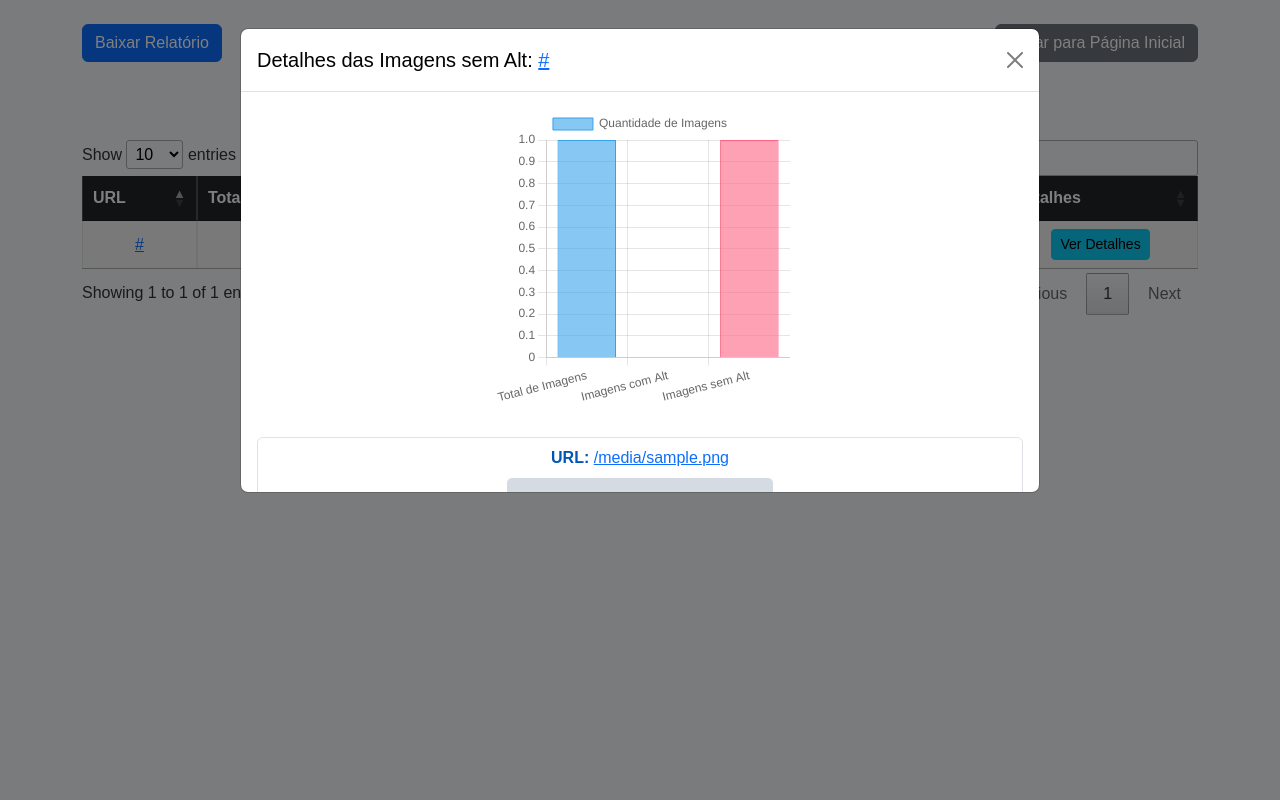
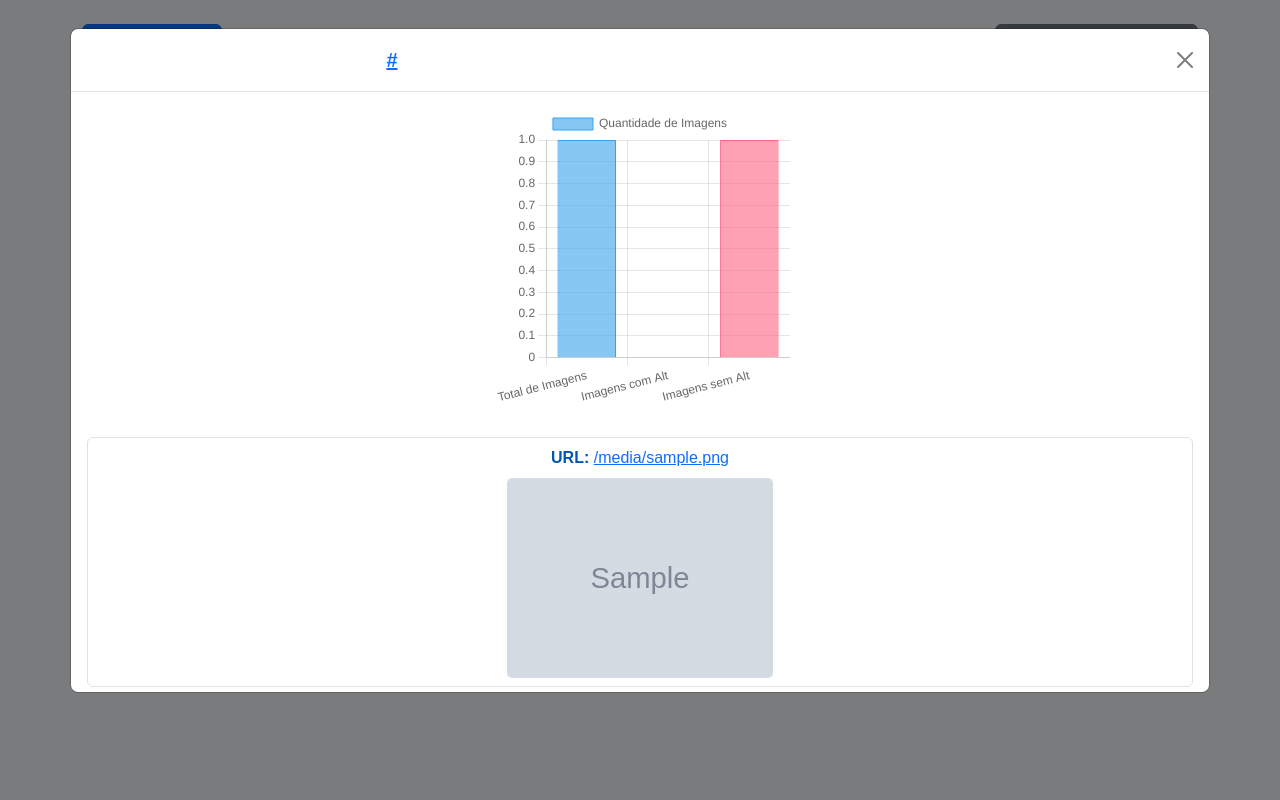
Before and after one commit to fabioramos-02/Acessibilidade, a Django app: template acessibilidade/meu_app/templates/meu_app/resultados.html in a window 1280 px wide, after a click on "Ver Detalhes". Run offline with Django 5.2, Linux system fonts and the light colour scheme; the template is opened without the code that fills it: most values are stand-ins (such as "Sample title", 1, 10 or a date in 2020); grey boxes marked "Sample" are stand-in pictures; some libraries are stand-ins or nearby versions.

Commit message:
adiciona estilos personalizados para o modal na página de resultados

```diff
--- a/acessibilidade/meu_app/static/css/result.css
+++ b/acessibilidade/meu_app/static/css/result.css
@@ -112,3 +112,33 @@ ul li img {
     max-height: 400px;
     overflow-y: auto;
 }
+
+/* Estilos personalizados para o modal */
+.modal-content {
+    color: #fff; /* Texto branco para contraste */
+}
+
+.modal-header {
+    color: #fff;
+}
+
+.modal-title {
+    font-weight: bold;
+}
+
+.modal-body {
+    color: #fff;
+    max-height: 80vh; /* Altura máxima */
+    overflow-y: auto; /* Habilitar rolagem */
+}
+
+
+/* Botão de fechar */
+.btn-close {
+    background-color: #fff;
+    border: none;
+}
+
+.btn-close:hover {
+    background-color: #ddd;
+}
--- a/acessibilidade/meu_app/templates/meu_app/resultados.html
+++ b/acessibilidade/meu_app/templates/meu_app/resultados.html
@@ -6,16 +6,28 @@
     <meta name="viewport" content="width=device-width, initial-scale=1.0" />
     <title>Relatório de Acessibilidade</title>
     <script src="https://cdn.jsdelivr.net/npm/chart.js"></script>
-    <link href="https://cdn.jsdelivr.net/npm/bootstrap@5.3.0-alpha3/dist/css/bootstrap.min.css" rel="stylesheet">
-    <link rel="stylesheet" href="https://cdn.datatables.net/1.13.4/css/jquery.dataTables.min.css">
+    <link
+      href="https://cdn.jsdelivr.net/npm/bootstrap@5.3.0-alpha3/dist/css/bootstrap.min.css"
+      rel="stylesheet"
+    />
+    <link
+      rel="stylesheet"
+      href="https://cdn.datatables.net/1.13.4/css/jquery.dataTables.min.css"
+    />
     <link rel="stylesheet" href="{% static 'css/result.css' %}" />
   </head>
   <body>
     <div class="container mt-4">
       <!-- Botões principais -->
       <div class="buttons-container d-flex justify-content-between mb-3">
-            <a href="{% url 'download_file' 'relatorio_auditoria.docx' %}" class="btn btn-primary">Baixar Relatório</a>
-            <a href="{% url 'index' %}" class="btn btn-secondary">Voltar para Página Inicial</a>
+        <a
+          href="{% url 'download_file' 'relatorio_auditoria.docx' %}"
+          class="btn btn-primary"
+          >Baixar Relatório</a
+        >
+        <a href="{% url 'index' %}" class="btn btn-secondary"
+          >Voltar para Página Inicial</a
+        >
       </div>
 
       <h1 class="text-center mb-4">Relatório de Acessibilidade</h1>
@@ -41,7 +53,7 @@
             <td>{{ detalhes.detalhes_imagens_sem_alt|length }}</td>
             <td>
               <button
-                            class="btn btn-info btn-sm"
+                class="btn btn-primary btn-sm"
                 data-bs-toggle="modal"
                 data-bs-target="#modalDetalhes{{ forloop.counter }}"
                 data-id="{{ forloop.counter }}"
@@ -60,25 +72,46 @@
                 aria-labelledby="modalLabel{{ forloop.counter }}"
                 aria-hidden="true"
               >
-                            <div class="modal-dialog modal-lg">
+                <div class="modal-dialog modal-xl">
                   <div class="modal-content">
                     <div class="modal-header">
-                                        <h5 class="modal-title" id="modalLabel{{ forloop.counter }}">
-                                            Detalhes das Imagens sem Alt: <a href="{{ url }}" target="_blank">{{ url }}</a>
+                      <h5
+                        class="modal-title"
+                        id="modalLabel{{ forloop.counter }}"
+                      >
+                        Detalhes das Imagens sem Alt:
+                        <a href="{{ url }}" target="_blank">{{ url }}</a>
                       </h5>
-                                        <button type="button" class="btn-close" data-bs-dismiss="modal" aria-label="Close"></button>
+                      <button
+                        type="button"
+                        class="btn-close"
+                        data-bs-dismiss="modal"
+                        aria-label="Close"
+                      ></button>
                     </div>
-                                    <div class="modal-body" style="height: 600px; overflow-y: auto;">
+                    <div
+                      class="modal-body"
+                      style="height: 600px; overflow-y: auto"
+                    >
                       <!-- Gráfico -->
-                                        <canvas id="grafico_{{ forloop.counter }}" class="grafico-canvas mb-4"></canvas>
+                      <canvas
+                        id="grafico_{{ forloop.counter }}"
+                        class="grafico-canvas mb-4"
+                      ></canvas>
 
                       <!-- Lista de Imagens -->
                       <ul class="list-group">
                         {% for imagem in detalhes.detalhes_imagens_sem_alt %}
                         <li class="list-group-item">
                           <strong>URL:</strong>
-                                                <a href="{{ imagem.img_url }}" target="_blank">{{ imagem.img_url }}</a><br>
-                                                <img src="{{ imagem.img_url }}" alt="Imagem sem texto alternativo" class="img-fluid mt-2">
+                          <a href="{{ imagem.img_url }}" target="_blank"
+                            >{{ imagem.img_url }}</a
+                          ><br />
+                          <img
+                            src="{{ imagem.img_url }}"
+                            alt="Imagem sem texto alternativo"
+                            class="img-fluid mt-2"
+                          />
                         </li>
                         {% endfor %}
                       </ul>
@@ -102,67 +135,83 @@
     <script>
       $(document).ready(function () {
         // Inicializa a tabela com DataTables
-            $('#relatorioTable').DataTable({
+        $("#relatorioTable").DataTable({
           language: {
-                    url: '//cdn.datatables.net/plug-ins/1.13.4/i18n/pt-BR.json'
-                }
+            url: "//cdn.datatables.net/plug-ins/1.13.4/i18n/pt-BR.json",
+          },
         });
 
         // Função para inicializar gráficos
-            function inicializarGrafico(canvasId, totalImagens, imagensComAlt, imagensSemAlt) {
+        function inicializarGrafico(
+          canvasId,
+          totalImagens,
+          imagensComAlt,
+          imagensSemAlt
+        ) {
           const canvas = document.getElementById(canvasId);
 
           // Verifica se o gráfico já foi inicializado
-                if (canvas.dataset.initialized === 'true') {
+          if (canvas.dataset.initialized === "true") {
             return; // Não inicializa novamente
           }
 
-                const ctx = canvas.getContext('2d');
+          const ctx = canvas.getContext("2d");
           new Chart(ctx, {
-                    type: 'bar',
+            type: "bar",
             data: {
-                        labels: ['Total de Imagens', 'Imagens com Alt', 'Imagens sem Alt'],
-                        datasets: [{
-                            label: 'Quantidade de Imagens',
+              labels: [
+                "Total de Imagens",
+                "Imagens com Alt",
+                "Imagens sem Alt",
+              ],
+              datasets: [
+                {
+                  label: "Quantidade de Imagens",
                   data: [totalImagens, imagensComAlt, imagensSemAlt],
                   backgroundColor: [
-                                'rgba(54, 162, 235, 0.6)',
-                                'rgba(75, 192, 192, 0.6)',
-                                'rgba(255, 99, 132, 0.6)'
+                    "rgba(54, 162, 235, 0.6)",
+                    "rgba(75, 192, 192, 0.6)",
+                    "rgba(255, 99, 132, 0.6)",
                   ],
                   borderColor: [
-                                'rgba(54, 162, 235, 1)',
-                                'rgba(75, 192, 192, 1)',
-                                'rgba(255, 99, 132, 1)'
+                    "rgba(54, 162, 235, 1)",
+                    "rgba(75, 192, 192, 1)",
+                    "rgba(255, 99, 132, 1)",
                   ],
-                            borderWidth: 1
-                        }]
+                  borderWidth: 1,
+                },
+              ],
             },
             options: {
               responsive: true,
               maintainAspectRatio: false,
               scales: {
                 y: {
-                                beginAtZero: true
-                            }
-                        }
-                    }
+                  beginAtZero: true,
+                },
+              },
+            },
           });
 
           // Marca o gráfico como inicializado
-                canvas.dataset.initialized = 'true';
+          canvas.dataset.initialized = "true";
         }
 
         // Adiciona evento para inicializar o gráfico ao abrir o modal
-            $('.modal').on('shown.bs.modal', function (e) {
+        $(".modal").on("shown.bs.modal", function (e) {
           const button = $(e.relatedTarget); // Botão que acionou o modal
-                const modalId = button.data('id');
-                const totalImagens = button.data('total');
-                const imagensComAlt = button.data('com-alt');
-                const imagensSemAlt = button.data('sem-alt');
+          const modalId = button.data("id");
+          const totalImagens = button.data("total");
+          const imagensComAlt = button.data("com-alt");
+          const imagensSemAlt = button.data("sem-alt");
           const canvasId = `grafico_${modalId}`;
 
-                inicializarGrafico(canvasId, totalImagens, imagensComAlt, imagensSemAlt);
+          inicializarGrafico(
+            canvasId,
+            totalImagens,
+            imagensComAlt,
+            imagensSemAlt
+          );
         });
       });
     </script>
```
Also changed, not shown: acessibilidade/db.sqlite3. Lines whose indentation alone changed are shown as unchanged.
